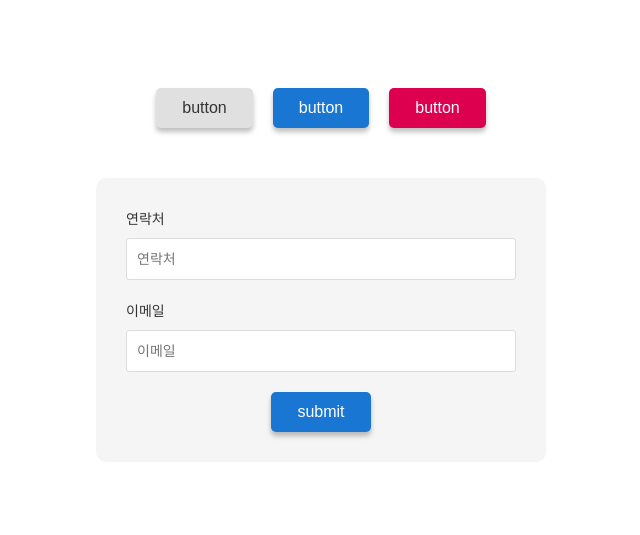
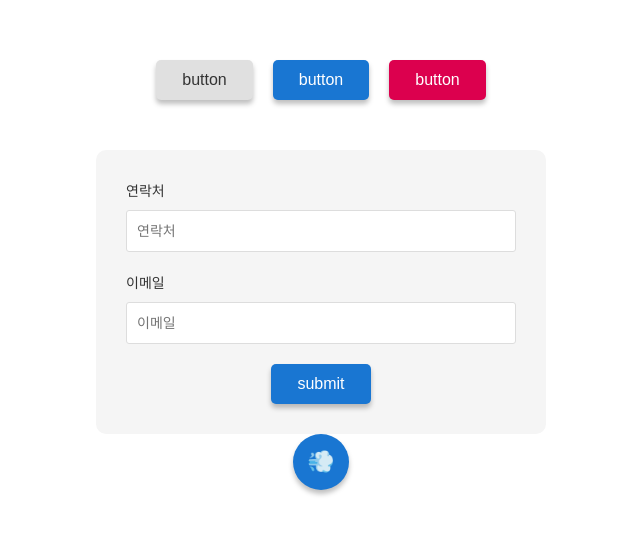
Before and after one commit to forJihye/react-form-components, a React app: page / in a window 1280 px wide. Shown: the part 125-660 px from the top of the page, without its empty margins (319-959 px from the left). Built offline with nearby package versions, Linux system fonts and the light colour scheme.

Commit message:
중간저장

```diff
--- a/src/App.js
+++ b/src/App.js
@@ -1,6 +1,7 @@
 import React, { useState } from 'react'
 import Button from './components/Button'
 import FormValidation from './components/FormValidation'
+import Progress from './components/Progress'
 
 const App = () => {
   const [validated, setValidated] = useState('')
@@ -20,6 +21,10 @@ const App = () => {
         <Button variant="primary" onClick={handleValidated}>submit</Button>
       </FormValidation>
     </div>
+
+    <div className="progress-wrap">
+      <Progress>💨</Progress>
+    </div>
   </>
 }
 
--- /dev/null
+++ b/src/components/Progress.js
@@ -0,0 +1,9 @@
+import React from 'react'
+
+const Progress = ({children}) => {
+  return <>
+    <button className="progress-button">{children}</button>
+  </>
+}
+
+export default Progress
--- a/src/main.scss
+++ b/src/main.scss
@@ -141,8 +141,19 @@ form {
     }
   }
 }
+
+.progress-button {
+  width: 56px;
+  height: 56px;
+  box-shadow: 0 4px 5px rgba(0,0,0,0.25);
+  border-radius: 100%;
+  padding: 0;
+  background-color: #1976d2;
+  color: #fff;
+  font-size: 22px;
+}
+
 // ime-mode: disabled;
-
 input[type="number"]::-webkit-outer-spin-button,
 input[type="number"]::-webkit-inner-spin-button {
   -webkit-appearance: none;
```
